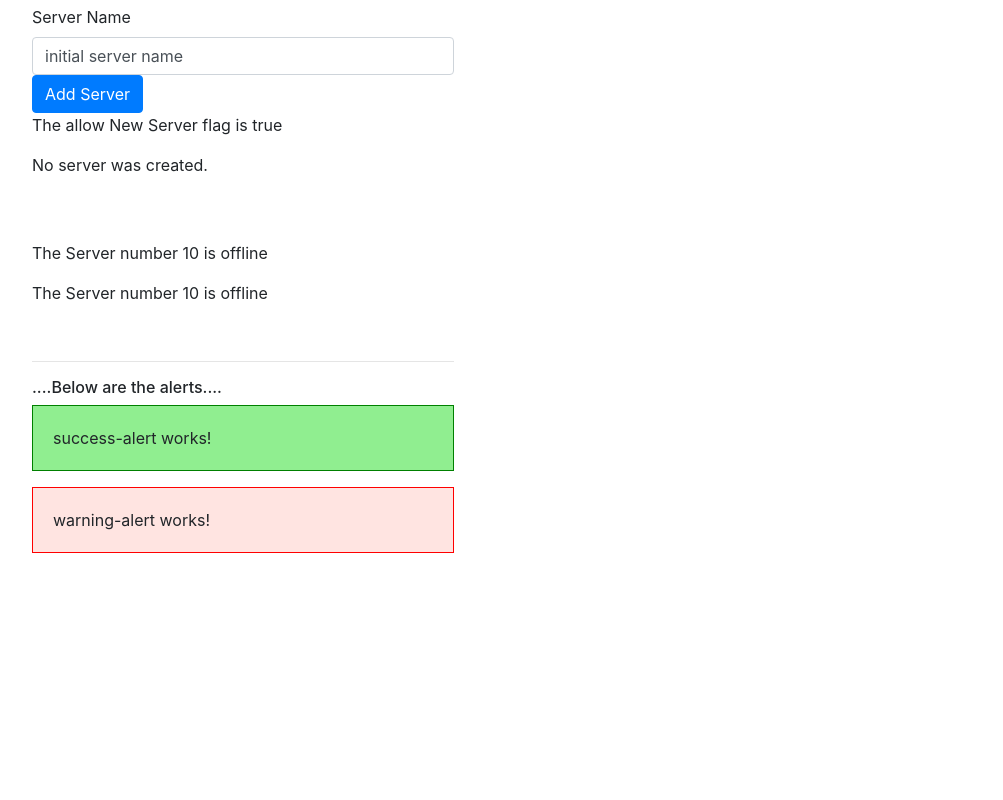
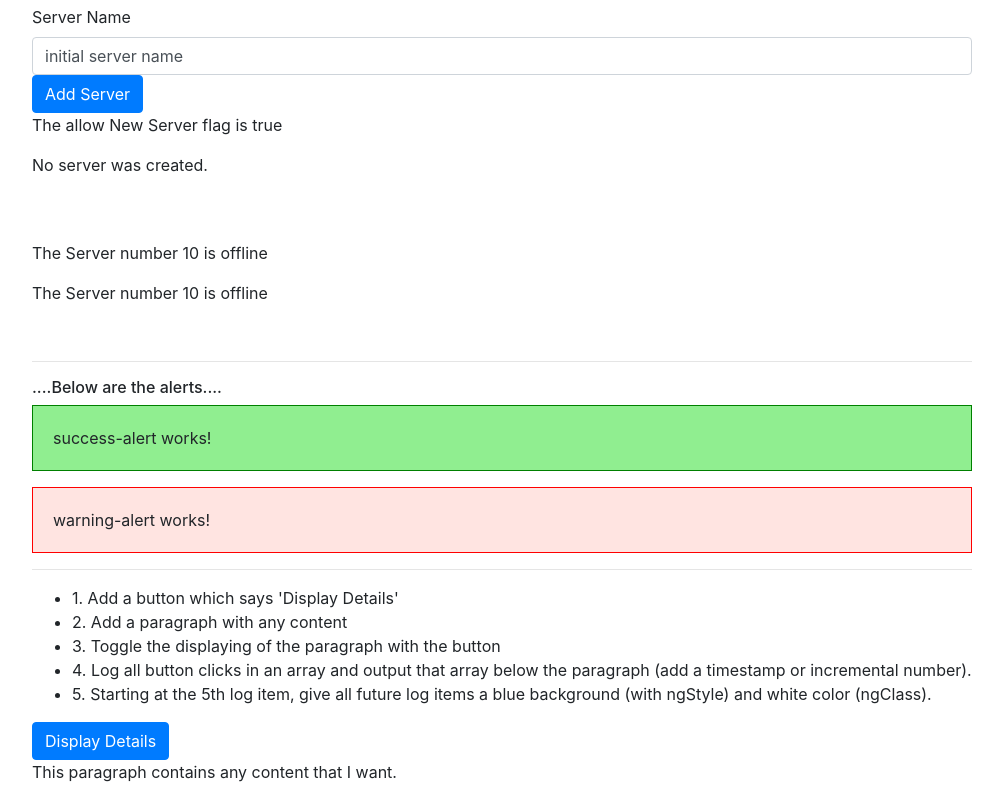
Before and after one commit to melocode/ng_intro_play, an Angular app: page / in a window 1280 px wide. Shown: the part 210-1010 px from the top of the page, without its empty margins (38-1041 px from the left). Before the commit the page ends 800 px from the top, so only its background shows below. Built offline with nearby package versions, Linux system fonts and the light colour scheme.

Commit message:
assignment: *ngIf *ngFor [ngStyle] [ngClass]

```diff
--- a/src/app/app.component.html
+++ b/src/app/app.component.html
@@ -12,6 +12,8 @@
       <h6>....Below are the alerts....</h6>
       <app-success-alert></app-success-alert>
       <app-warning-alert></app-warning-alert>
+      <hr>
+      <app-assignment></app-assignment>
     </div>
   </div>
 </div>
--- a/src/app/app.module.ts
+++ b/src/app/app.module.ts
@@ -7,6 +7,7 @@ import {ServersComponent} from './servers/servers.component';
 import {WarningAlertComponent} from './warning-alert/warning-alert.component';
 import {SuccessAlertComponent} from './success-alert/success-alert.component';
 import {FormsModule} from "@angular/forms";
+import { AssignmentComponent } from './assignment/assignment.component';
 
 @NgModule({
   declarations: [
@@ -14,7 +15,8 @@ import {FormsModule} from "@angular/forms";
     ServerComponent,
     ServersComponent,
     WarningAlertComponent,
-    SuccessAlertComponent
+    SuccessAlertComponent,
+    AssignmentComponent
   ],
   imports: [
     BrowserModule,
--- /dev/null
+++ b/src/app/assignment/assignment.component.css
@@ -0,0 +1,3 @@
+.white-color {
+  color: white;
+}
--- /dev/null
+++ b/src/app/assignment/assignment.component.html
@@ -0,0 +1,19 @@
+<ul>
+  <li>1. Add a button which says 'Display Details'</li>
+  <li>2. Add a paragraph with any content</li>
+  <li>3. Toggle the displaying of the paragraph with the button</li>
+  <li>4. Log all button clicks in an array and output that array below the paragraph (add a timestamp or incremental number).</li>
+  <li>5. Starting at the 5th log item, give all future log items a blue background (with ngStyle) and white color (ngClass).</li>
+</ul>
+<button
+  class="btn btn-primary"
+  (click)="doToggle()">Display Details</button>
+<p *ngIf="toggle">This paragraph contains any content that I want.</p>
+<ol class="list-group">
+  <li class="list-group-item"
+      *ngFor="let value of arrClick"
+      [ngStyle]="value[1]"
+      [ngClass]="value[2]">
+    {{value[0]}}
+  </li>
+</ol>
--- /dev/null
+++ b/src/app/assignment/assignment.component.ts
@@ -0,0 +1,33 @@
+import { Component, OnInit } from '@angular/core';
+
+@Component({
+  selector: 'app-assignment',
+  templateUrl: './assignment.component.html',
+  styleUrls: ['./assignment.component.css']
+})
+export class AssignmentComponent implements OnInit {
+
+  public toggle: boolean = true;
+  public i: number = 0;
+  public arrClick: Array<any> = new Array();
+
+  constructor() { }
+
+  ngOnInit() {
+  }
+
+  doToggle() {
+
+    this.toggle = !this.toggle;
+
+    let style = {
+      backgroundColor: this.i > 3 ? 'blue' : ''
+    };
+    let clas = {
+      'white-color': this.i > 3
+    };
+    let tup: [string, any, any] = ['click # ' + ++this.i, style, clas];
+    this.arrClick.push(tup);
+  }
+
+}
```
